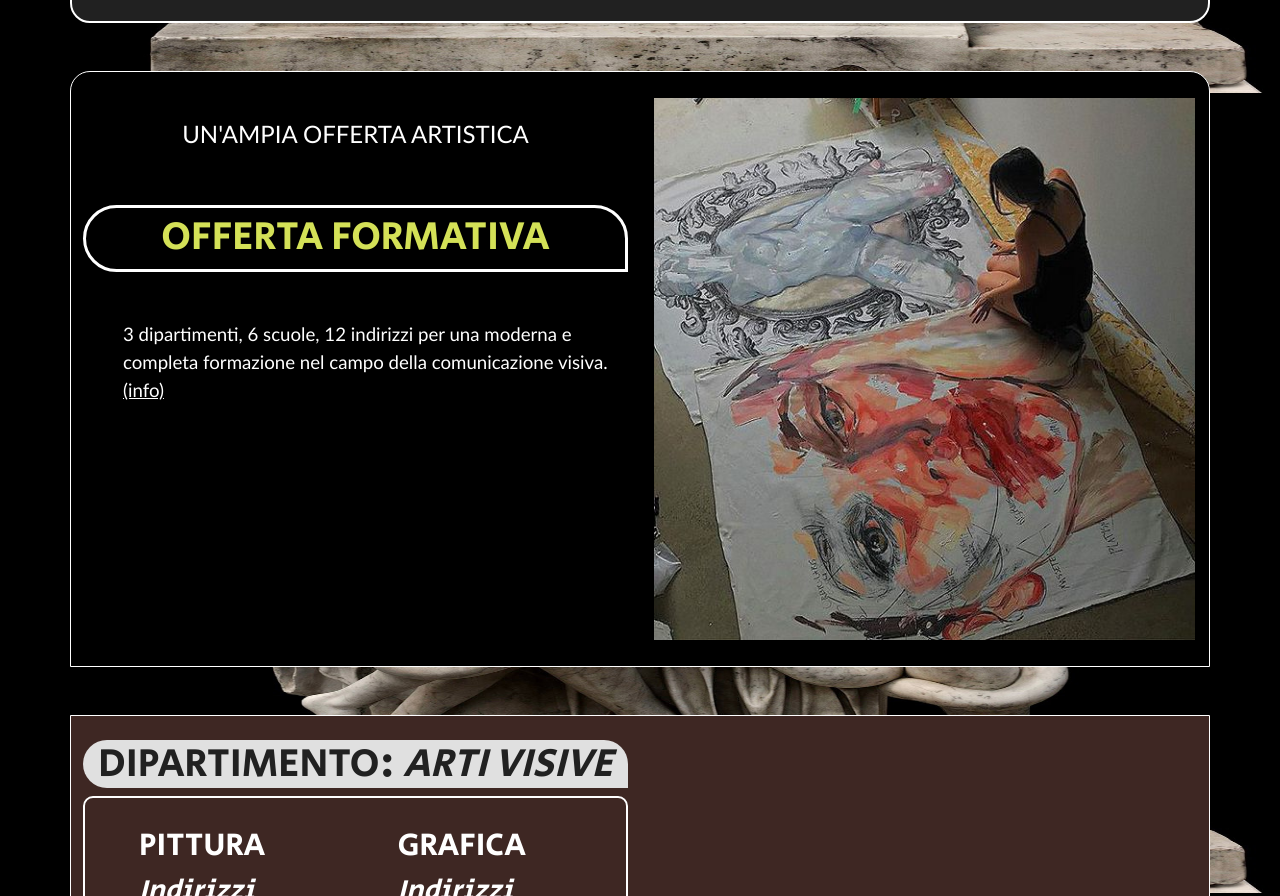
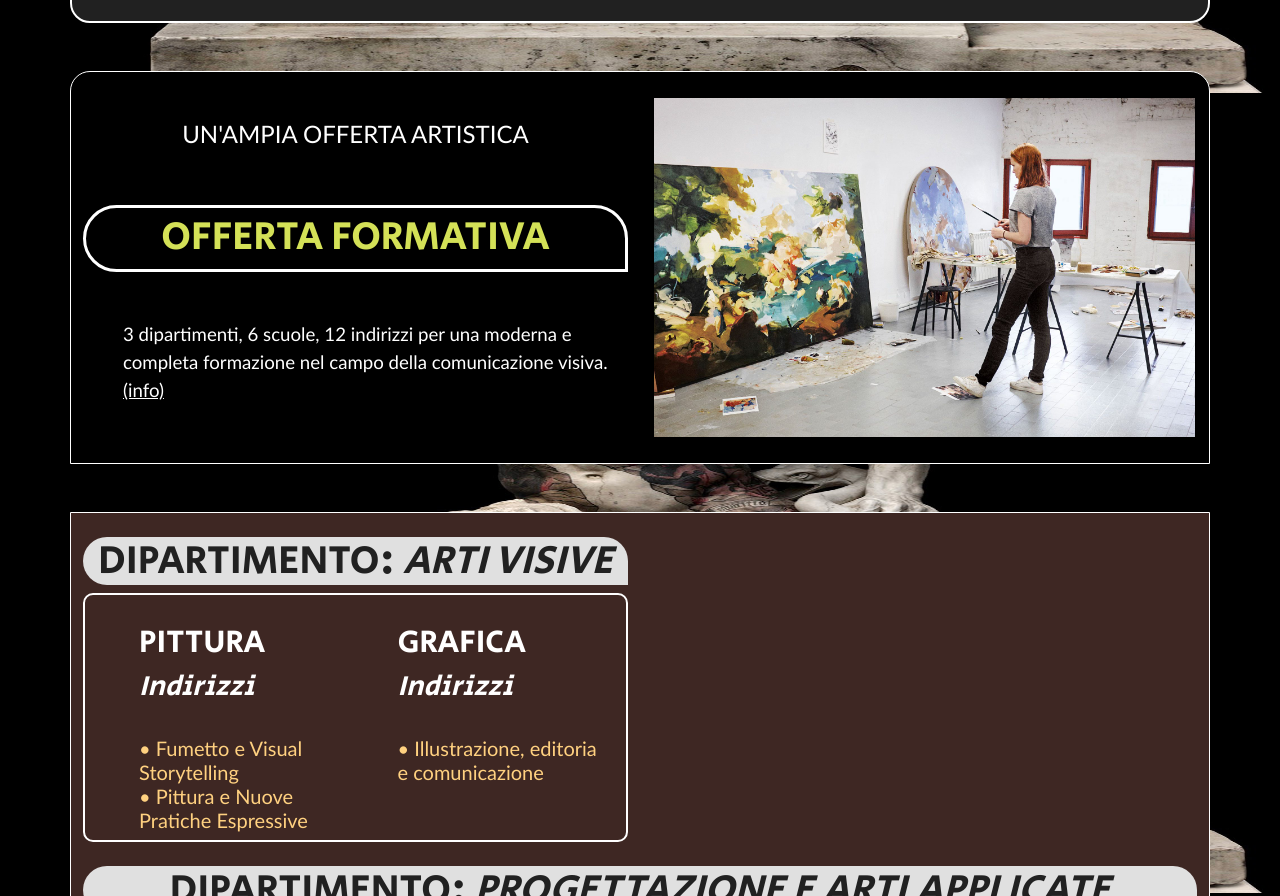
Before and after one commit to MonicaPiemontesi/Sito-ACME, a plain HTML site: page index.html in a window 1280 px wide. Shown: the part 1507-2403 px from the top of the page. Drawn offline with nearby package versions, Linux system fonts and the light colour scheme; a web font is replaced by a local one.

Commit message:
Update index.html

```diff
--- a/index.html
+++ b/index.html
@@ -144,7 +144,7 @@
           </div>
         <div class="col-sm-6">
           <br>
-            <img class="pitturaimg" src="immagini/Pittura.jpg" alt="foto pittura">
+            <img class="pitturaimg" src="immagini/Painter.jpg" alt="foto pittura">
         </div>
       </div>
       <br>
```
